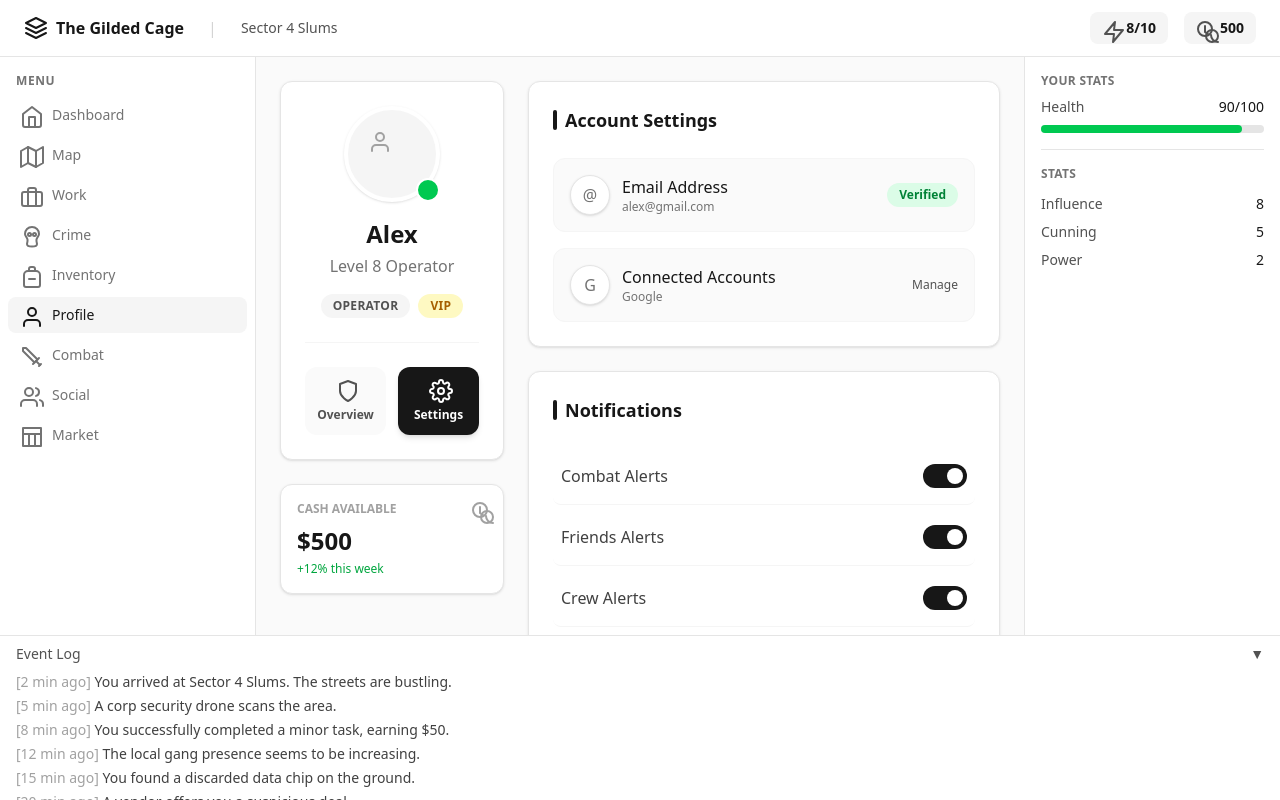
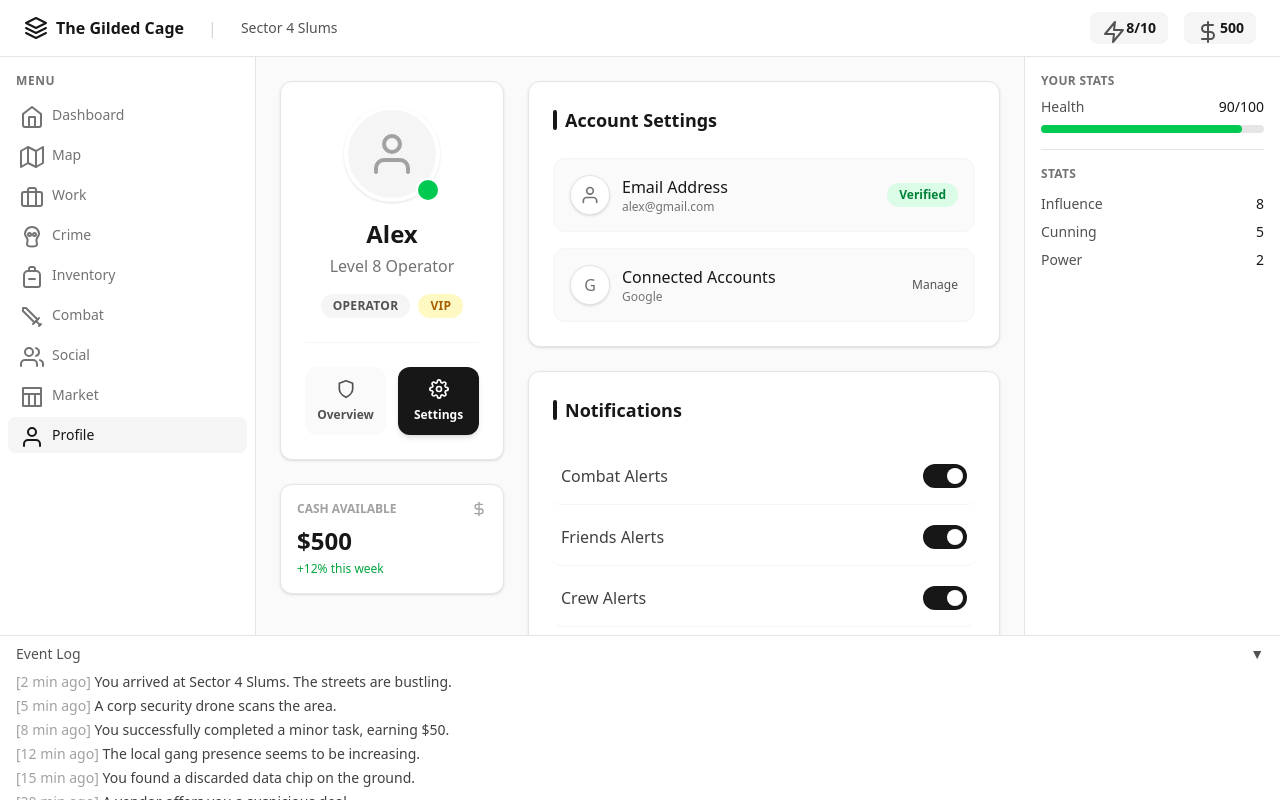
Before and after one commit to tomiwa-a/gilded-cage, a React (Vite) app: page /game/profile in a window 1280 px wide. Both pictures are taken after a click on the button "Settings". Built offline with nearby package versions, Linux system fonts and the light colour scheme.

Commit message:
fixed coin issue

```diff
--- a/src/components/GameShell.tsx
+++ b/src/components/GameShell.tsx
@@ -24,10 +24,10 @@ export default function GameShell() {
     { path: '/game/work', icon: BriefcaseIcon, label: 'Work' },
     { path: '/game/crime', icon: SkullIcon, label: 'Crime' },
     { path: '/game/inventory', icon: BackpackIcon, label: 'Inventory' },
-    { path: '/game/profile', icon: UserIcon, label: 'Profile' },
     { path: '/game/combat', icon: SwordIcon, label: 'Combat' },
     { path: '/game/social', icon: UsersIcon, label: 'Social' },
     { path: '/game/market', icon: ShopIcon, label: 'Market' },
+    { path: '/game/profile', icon: UserIcon, label: 'Profile' },
   ];
 
   return (
--- a/src/components/icons/CoinsIcon.tsx
+++ b/src/components/icons/CoinsIcon.tsx
@@ -1,10 +1,18 @@
 export default function CoinsIcon() {
   return (
-    <svg width="24" height="24" viewBox="0 0 24 24" fill="none" xmlns="http://www.w3.org/2000/svg">
-      <circle cx="9" cy="9" r="7" stroke="currentColor" strokeWidth="2"/>
-      <path d="M9 6V12L12 14" stroke="currentColor" strokeWidth="2" strokeLinecap="round"/>
-      <path d="M15 15C15 18.866 18.134 22 22 22" stroke="currentColor" strokeWidth="2" strokeLinecap="round"/>
-      <circle cx="16" cy="16" r="6" stroke="currentColor" strokeWidth="2"/>
+    <svg
+      xmlns="http://www.w3.org/2000/svg"
+      width="24"
+      height="24"
+      viewBox="0 0 24 24"
+      fill="none"
+      stroke="currentColor"
+      strokeWidth="2"
+      strokeLinecap="round"
+      strokeLinejoin="round"
+    >
+      <line x1="12" x2="12" y1="2" y2="22"/>
+      <path d="M17 5H9.5a3.5 3.5 0 0 0 0 7h5a3.5 3.5 0 0 1 0 7H6"/>
     </svg>
   );
 }
--- a/src/pages/game/ProfilePage.tsx
+++ b/src/pages/game/ProfilePage.tsx
@@ -61,7 +61,7 @@ export default function ProfilePage() {
           <div className="bg-white border border-neutral-200 rounded-xl shadow-sm p-6 text-center">
             <div className="relative inline-block">
               <div className="w-24 h-24 bg-neutral-100 rounded-full mx-auto mb-4 flex items-center justify-center text-neutral-400 border-4 border-white shadow-sm">
-                <div className="w-12 h-12"><UserIcon /></div>
+                <div className="w-12 h-12 [&>svg]:w-full [&>svg]:h-full"><UserIcon /></div>
               </div>
               <div className="absolute bottom-4 right-0 w-6 h-6 bg-green-500 border-2 border-white rounded-full"></div>
             </div>
@@ -88,7 +88,7 @@ export default function ProfilePage() {
                        : 'bg-neutral-50 text-neutral-600 hover:bg-neutral-100'
                    }`}
                  >
-                   <div className="w-5 h-5"><ShieldIcon /></div>
+                   <div className="w-5 h-5 [&>svg]:w-full [&>svg]:h-full"><ShieldIcon /></div>
                    <span className="text-xs font-semibold">Overview</span>
                  </button>
                  <button
@@ -99,7 +99,7 @@ export default function ProfilePage() {
                        : 'bg-neutral-50 text-neutral-600 hover:bg-neutral-100'
                    }`}
                  >
-                   <div className="w-5 h-5"><CogIcon /></div>
+                   <div className="w-5 h-5 [&>svg]:w-full [&>svg]:h-full"><CogIcon /></div>
                    <span className="text-xs font-semibold">Settings</span>
                  </button>
               </div>
@@ -110,7 +110,7 @@ export default function ProfilePage() {
           <div className="bg-white border border-neutral-200 rounded-xl shadow-sm p-4">
              <div className="flex items-center justify-between mb-2">
                 <span className="text-xs font-semibold text-neutral-400 uppercase">Cash Available</span>
-                <div className="w-4 h-4 text-neutral-400"><CoinsIcon /></div>
+                <div className="w-4 h-4 text-neutral-400 [&>svg]:w-full [&>svg]:h-full"><CoinsIcon /></div>
              </div>
              <div className="text-2xl font-bold text-neutral-900">${mockPlayer.money.toLocaleString()}</div>
              <div className="text-xs text-green-600 font-medium mt-1">+12% this week</div>
@@ -129,7 +129,7 @@ export default function ProfilePage() {
                     <div className="relative">
                       <div className="flex items-center gap-3 mb-3">
                         <div className="w-10 h-10 bg-green-100 text-green-600 rounded-lg flex items-center justify-center">
-                          <div className="w-6 h-6"><HeartIcon /></div>
+                          <div className="w-6 h-6 [&>svg]:w-full [&>svg]:h-full"><HeartIcon /></div>
                         </div>
                         <div>
                           <div className="text-sm font-semibold text-neutral-500">Health Status</div>
@@ -147,7 +147,7 @@ export default function ProfilePage() {
                     <div className="relative">
                       <div className="flex items-center gap-3 mb-3">
                         <div className="w-10 h-10 bg-yellow-100 text-yellow-600 rounded-lg flex items-center justify-center">
-                          <div className="w-6 h-6"><BoltIcon /></div>
+                          <div className="w-6 h-6 [&>svg]:w-full [&>svg]:h-full"><BoltIcon /></div>
                         </div>
                         <div>
                           <div className="text-sm font-semibold text-neutral-500">Energy Level</div>
@@ -172,7 +172,7 @@ export default function ProfilePage() {
                     <div className="flex items-center justify-between p-3 bg-neutral-50 rounded-lg">
                       <div className="flex items-center gap-3">
                         <div className="w-8 h-8 flex items-center justify-center bg-purple-100 text-purple-600 rounded-full">
-                           <div className="w-4 h-4"><ChatIcon /></div>
+                           <div className="w-5 h-5 [&>svg]:w-full [&>svg]:h-full"><ChatIcon /></div>
                         </div>
                         <span className="font-medium text-neutral-700">Influence</span>
                       </div>
@@ -181,7 +181,7 @@ export default function ProfilePage() {
                     <div className="flex items-center justify-between p-3 bg-neutral-50 rounded-lg">
                       <div className="flex items-center gap-3">
                         <div className="w-8 h-8 flex items-center justify-center bg-blue-100 text-blue-600 rounded-full">
-                           <div className="w-4 h-4"><BrainIcon /></div>
+                           <div className="w-5 h-5 [&>svg]:w-full [&>svg]:h-full"><BrainIcon /></div>
                         </div>
                         <span className="font-medium text-neutral-700">Cunning</span>
                       </div>
@@ -190,7 +190,7 @@ export default function ProfilePage() {
                     <div className="flex items-center justify-between p-3 bg-neutral-50 rounded-lg">
                        <div className="flex items-center gap-3">
                         <div className="w-8 h-8 flex items-center justify-center bg-red-100 text-red-600 rounded-full">
-                           <div className="w-4 h-4"><SwordIcon /></div>
+                           <div className="w-5 h-5 [&>svg]:w-full [&>svg]:h-full"><SwordIcon /></div>
                         </div>
                         <span className="font-medium text-neutral-700">Power</span>
                       </div>
@@ -274,7 +274,9 @@ export default function ProfilePage() {
                 <div className="space-y-4">
                   <div className="flex items-center justify-between p-4 bg-neutral-50 rounded-xl border border-neutral-100">
                     <div className="flex items-center gap-3">
-                      <div className="w-10 h-10 bg-white rounded-full flex items-center justify-center text-neutral-500 shadow-sm border border-neutral-200">@</div>
+                      <div className="w-10 h-10 bg-white rounded-full flex items-center justify-center text-neutral-500 shadow-sm border border-neutral-200">
+                        <div className="w-5 h-5 [&>svg]:w-full [&>svg]:h-full"><UserIcon /></div>
+                      </div>
                       <div>
                         <div className="font-medium text-neutral-900">Email Address</div>
                         <div className="text-xs text-neutral-500">alex@gmail.com</div>
@@ -356,7 +358,7 @@ export default function ProfilePage() {
                   onClick={handleLogout}
                   className="flex items-center gap-2 px-6 py-3 bg-white text-neutral-700 font-medium border border-neutral-200 rounded-xl hover:bg-neutral-50 hover:border-neutral-300 transition-all shadow-sm"
                 >
-                  <div className="w-4 h-4 rotate-180"><ShieldIcon /></div>
+                  <div className="w-4 h-4 rotate-180 [&>svg]:w-full [&>svg]:h-full"><ShieldIcon /></div>
                   Logout Session
                 </button>
               </div>
```
